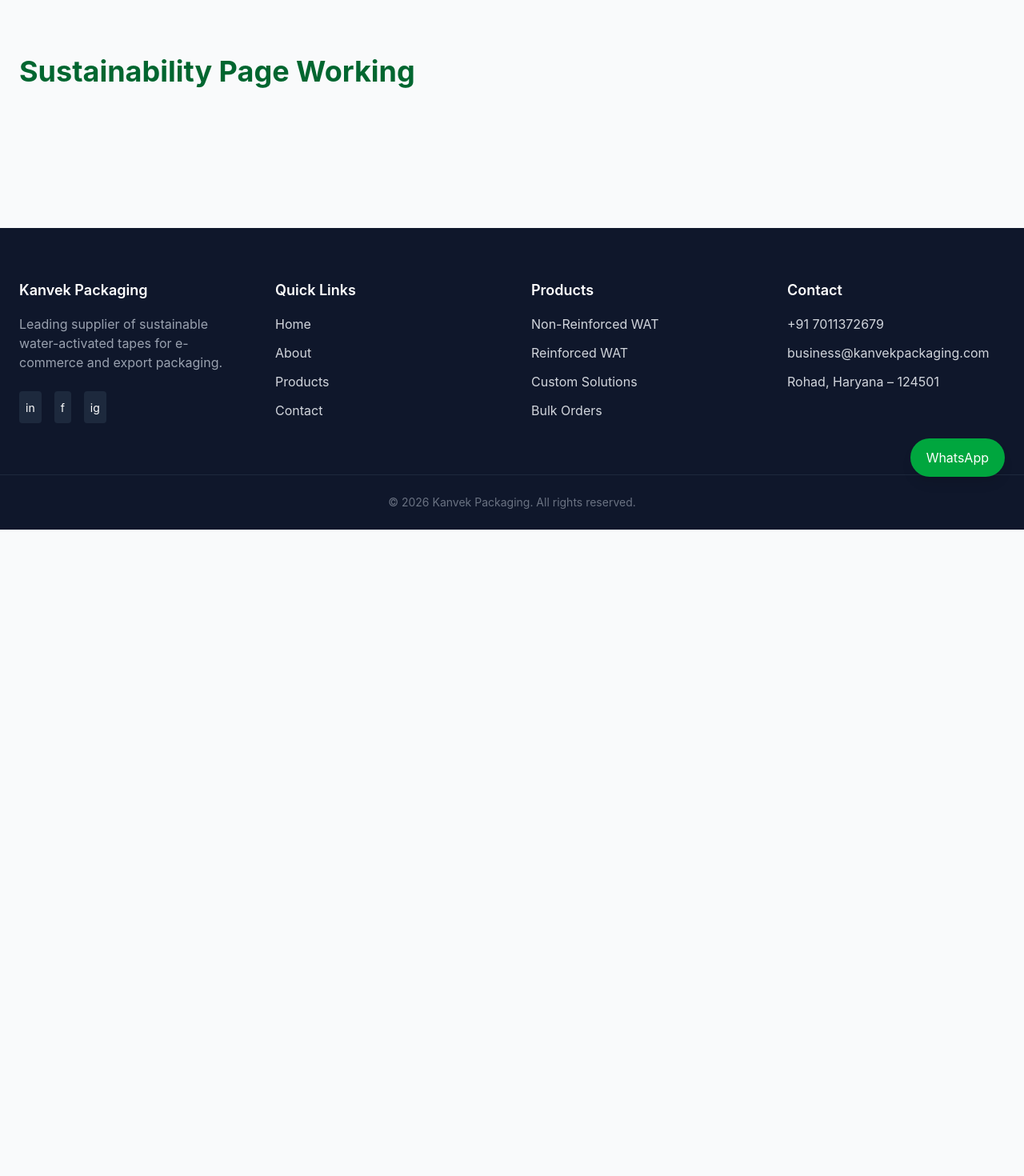
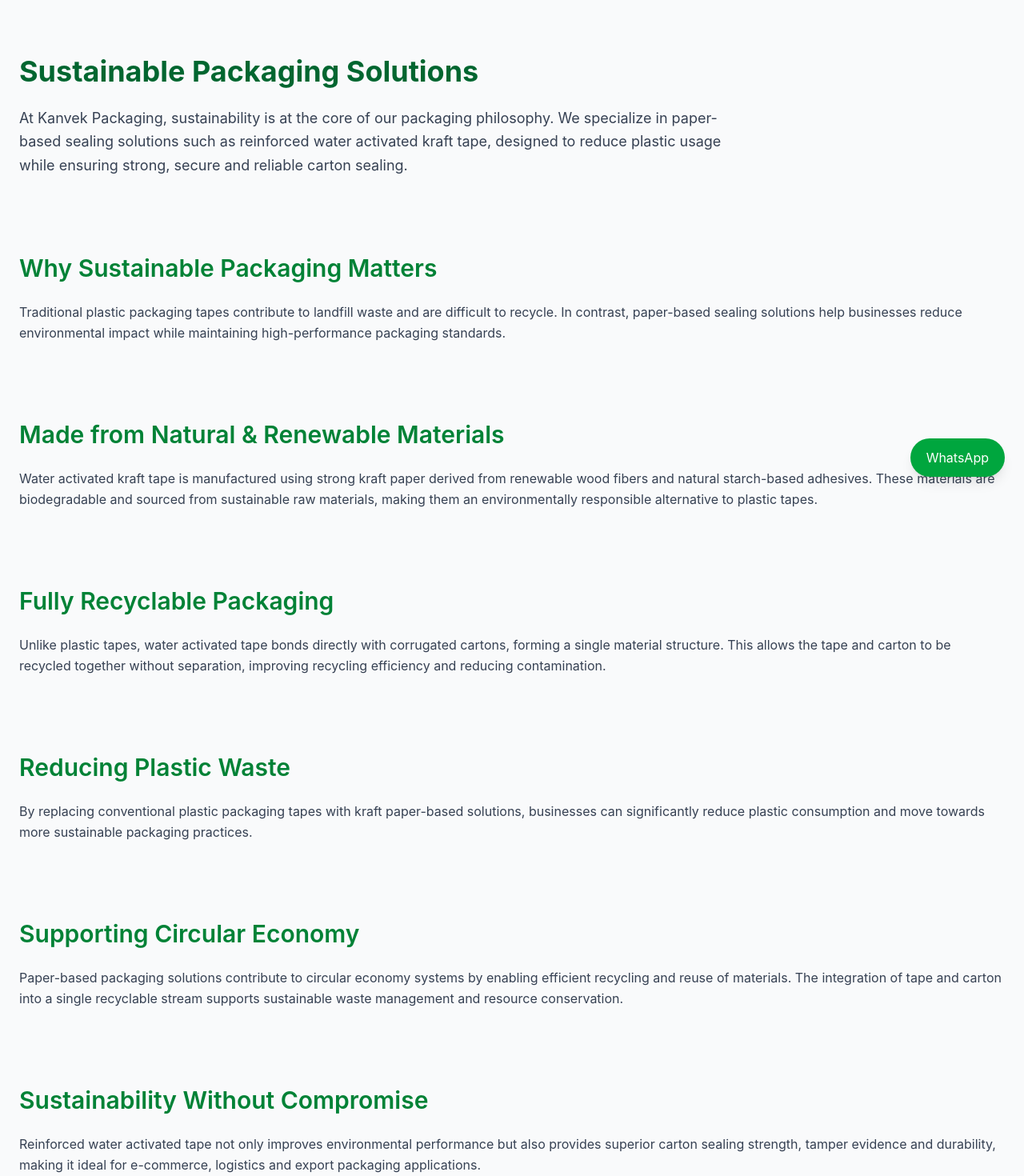
Before and after one commit to vivekchdh0691-wq/kanvekpackaging, a Next.js app: page /sustainability in a window 1280 px wide. Shown: the part 180-1650 px from the top of the page at 80% size. Before the commit the page ends 842 px from the top, so only its background shows below. Built offline with nearby package versions, Linux system fonts and the light colour scheme.

Commit message:
Update page.tsx

```diff
--- a/app/sustainability/page.tsx
+++ b/app/sustainability/page.tsx
@@ -1,9 +1,132 @@
 export default function Sustainability() {
   return (
-    <main className="max-w-7xl mx-auto px-6 py-24">
-      <h1 className="text-4xl font-bold text-green-800">
-        Sustainability Page Working
-      </h1>
+    <main className="max-w-7xl mx-auto px-6 py-24 space-y-24">
+
+      {/* HERO */}
+      <section className="max-w-4xl">
+        <h1 className="text-4xl font-bold text-green-800 mb-6">
+          Sustainable Packaging Solutions
+        </h1>
+
+        <p className="text-lg text-gray-700 leading-relaxed">
+          At Kanvek Packaging, sustainability is at the core of our
+          packaging philosophy. We specialize in paper-based sealing
+          solutions such as reinforced water activated kraft tape,
+          designed to reduce plastic usage while ensuring strong,
+          secure and reliable carton sealing.
+        </p>
+      </section>
+
+
+      {/* WHY SUSTAINABLE */}
+      <section>
+        <h2 className="text-3xl font-semibold text-green-700 mb-6">
+          Why Sustainable Packaging Matters
+        </h2>
+
+        <p className="text-gray-700 leading-relaxed">
+          Traditional plastic packaging tapes contribute to landfill
+          waste and are difficult to recycle. In contrast, paper-based
+          sealing solutions help businesses reduce environmental impact
+          while maintaining high-performance packaging standards.
+        </p>
+      </section>
+
+
+      {/* NATURAL MATERIALS */}
+      <section>
+        <h2 className="text-3xl font-semibold text-green-700 mb-6">
+          Made from Natural & Renewable Materials
+        </h2>
+
+        <p className="text-gray-700 leading-relaxed">
+          Water activated kraft tape is manufactured using strong
+          kraft paper derived from renewable wood fibers and natural
+          starch-based adhesives. These materials are biodegradable
+          and sourced from sustainable raw materials, making them an
+          environmentally responsible alternative to plastic tapes.
+        </p>
+      </section>
+
+
+      {/* RECYCLABILITY */}
+      <section>
+        <h2 className="text-3xl font-semibold text-green-700 mb-6">
+          Fully Recyclable Packaging
+        </h2>
+
+        <p className="text-gray-700 leading-relaxed">
+          Unlike plastic tapes, water activated tape bonds directly
+          with corrugated cartons, forming a single material structure.
+          This allows the tape and carton to be recycled together
+          without separation, improving recycling efficiency and
+          reducing contamination.
+        </p>
+      </section>
+
+
+      {/* REDUCE PLASTIC */}
+      <section>
+        <h2 className="text-3xl font-semibold text-green-700 mb-6">
+          Reducing Plastic Waste
+        </h2>
+
+        <p className="text-gray-700 leading-relaxed">
+          By replacing conventional plastic packaging tapes with
+          kraft paper-based solutions, businesses can significantly
+          reduce plastic consumption and move towards more sustainable
+          packaging practices.
+        </p>
+      </section>
+
+
+      {/* CIRCULAR ECONOMY */}
+      <section>
+        <h2 className="text-3xl font-semibold text-green-700 mb-6">
+          Supporting Circular Economy
+        </h2>
+
+        <p className="text-gray-700 leading-relaxed">
+          Paper-based packaging solutions contribute to circular
+          economy systems by enabling efficient recycling and reuse
+          of materials. The integration of tape and carton into a
+          single recyclable stream supports sustainable waste
+          management and resource conservation.
+        </p>
+      </section>
+
+
+      {/* PERFORMANCE + SUSTAINABILITY */}
+      <section>
+        <h2 className="text-3xl font-semibold text-green-700 mb-6">
+          Sustainability Without Compromise
+        </h2>
+
+        <p className="text-gray-700 leading-relaxed">
+          Reinforced water activated tape not only improves
+          environmental performance but also provides superior
+          carton sealing strength, tamper evidence and durability,
+          making it ideal for e-commerce, logistics and export
+          packaging applications.
+        </p>
+      </section>
+
+
+      {/* CTA */}
+      <section className="bg-green-800 text-white p-10 rounded-2xl">
+        <h2 className="text-3xl font-semibold mb-4">
+          Our Commitment to Sustainable Packaging
+        </h2>
+
+        <p className="leading-relaxed">
+          Kanvek Packaging is committed to helping businesses adopt
+          environmentally responsible packaging solutions. Our goal is
+          to reduce plastic waste while delivering high-performance,
+          reliable and scalable packaging systems for modern supply
+          chains.
+        </p>
+      </section>
+
     </main>
   );
 }
```
